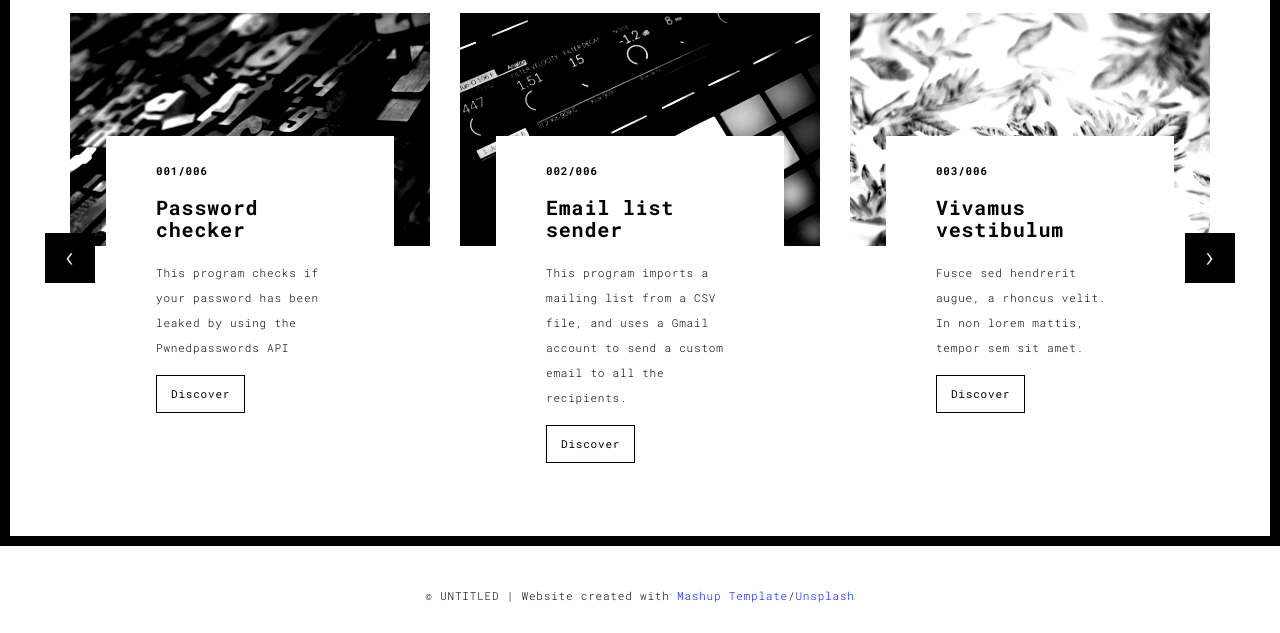
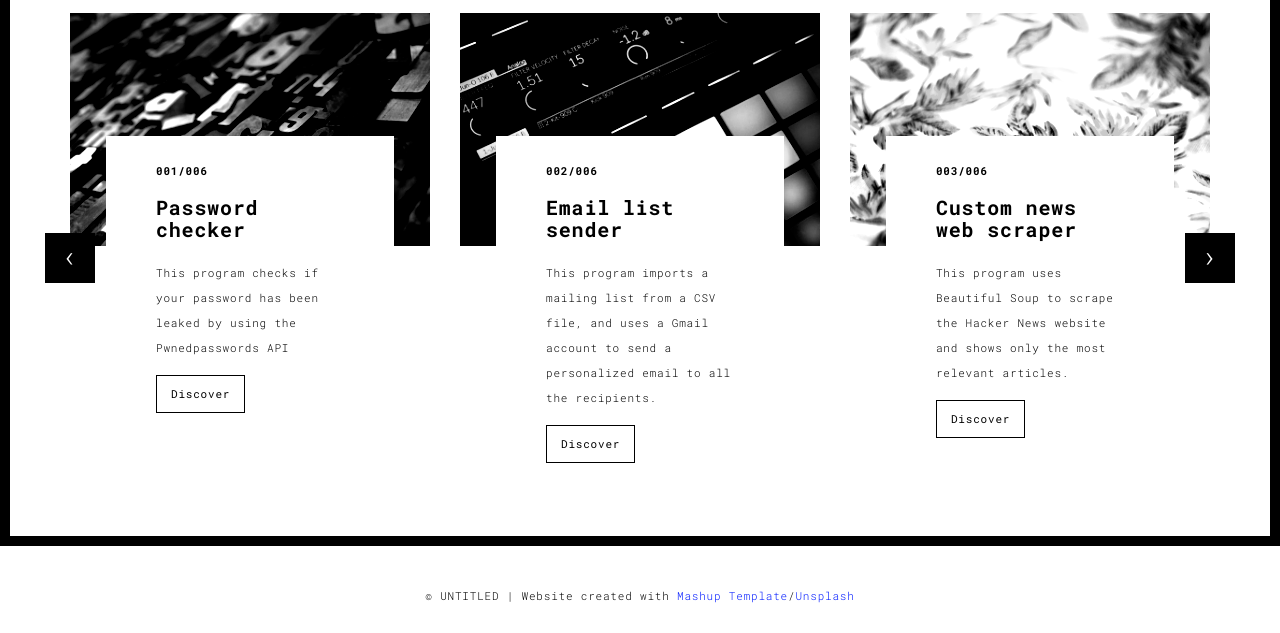
Before and after one commit to Lorenzomb98/Portfolio, a Flask app: page /works.html in a window 1280 px wide. Shown: the part 254-887 px from the top of the page. Run offline with Flask 3, Linux system fonts and the light colour scheme; some libraries are stand-ins or nearby versions.

Commit message:
adding hacker news project

```diff
--- a/templates/works.html
+++ b/templates/works.html
@@ -89,7 +89,7 @@
                     <div class="card-container card-container-lg">
                       <h4>002/006</h4>
                       <h3> Email list sender</h3>
-                      <p>This program imports a mailing list from a CSV file, and uses a Gmail account to send a custom email to all the recipients.</p>
+                      <p>This program imports a mailing list from a CSV file, and uses a Gmail account to send a personalized email to all the recipients.</p>
                       <a href="./work.html" title="" class="btn btn-default">Discover</a>
                     </div>
                   </div>
@@ -99,8 +99,8 @@
                     </a>
                     <div class="card-container card-container-lg">
                       <h4>003/006</h4>
-                      <h3>Vivamus vestibulum</h3>
-                      <p>Fusce sed hendrerit augue, a rhoncus velit. In non lorem mattis, tempor sem sit amet.</p>
+                      <h3>Custom news web scraper</h3>
+                      <p>This program uses Beautiful Soup to scrape the Hacker News website and shows only the most relevant articles.</p>
                       <a href="./work.html" title="" class="btn btn-default">Discover</a>
                     </div>
                   </div>
```
